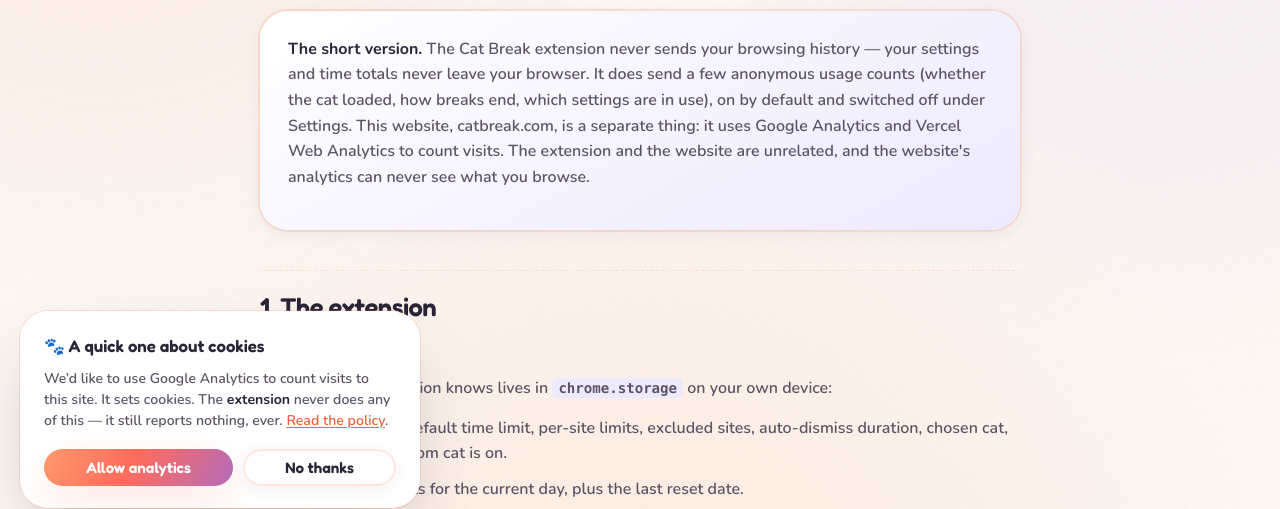
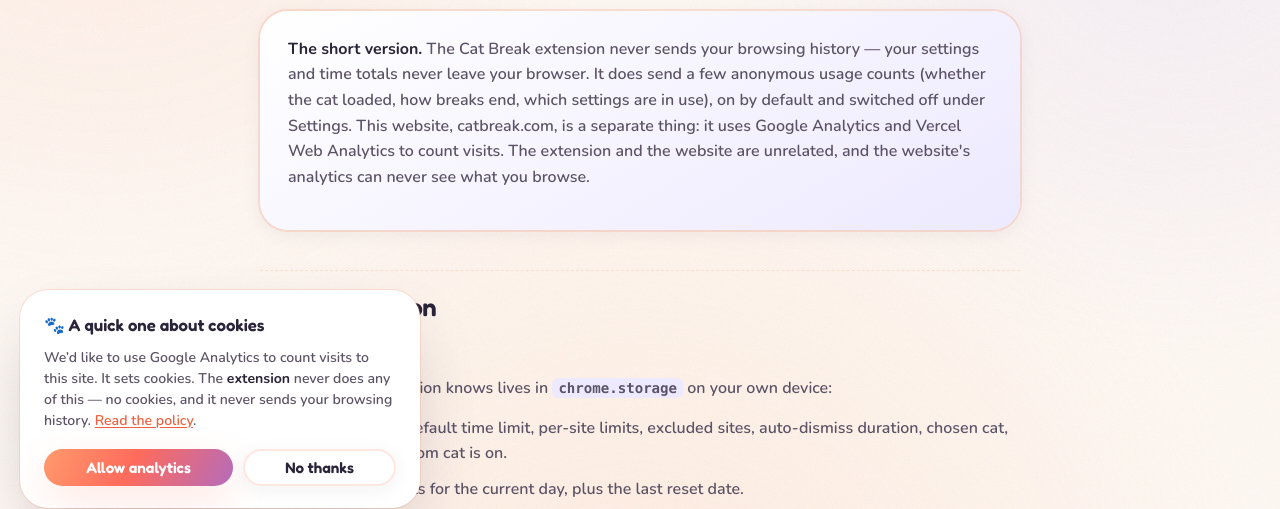
Before and after one commit to parthbhodia/gatekeep-lock-chrome-extension, a browser extension: page website/privacy.html in a window 1280 px wide. Shown: the part 272-781 px from the top of the page. Drawn offline with nearby package versions, Linux system fonts and the light colour scheme.

Commit message:
fix(website): last "reports nothing" claims, including the cookie banner
The cookie banner told every visitor the extension "reports nothing, ever",
and privacy.html's social-preview description said the same. Both now say it
never sends browsing history and only sends anonymous usage counts, matching
the policy that went live with #7. Also the homepage bullet, an HTML comment
and the README line.

Co-Authored-By: Claude Opus 5.5 <noreply@anthropic.com>
Claude-Session: https://claude.ai/code/session_017QBm3QBH56iqhEWASuaWdV

```diff
--- a/website/consent.js
+++ b/website/consent.js
@@ -82,7 +82,7 @@
     banner.innerHTML =
       '<p class="cookie-title">🐾 A quick one about cookies</p>' +
       '<p class="cookie-body">We’d like to use Google Analytics to count visits to this site. ' +
-      'It sets cookies. The <strong>extension</strong> never does any of this — it still reports nothing, ever. ' +
+      'It sets cookies. The <strong>extension</strong> never does any of this — no cookies, and it never sends your browsing history. ' +
       '<a href="privacy.html">Read the policy</a>.</p>' +
       '<div class="cookie-actions">' +
       '<button type="button" class="btn btn-primary btn-sm" data-consent="granted">Allow analytics</button>' +
--- a/website/privacy.html
+++ b/website/privacy.html
@@ -12,7 +12,7 @@
 <meta property="og:url" content="https://www.catbreak.com/privacy.html" />
 <meta property="og:site_name" content="Cat Break" />
 <meta property="og:title" content="Privacy Policy — Cat Break" />
-<meta property="og:description" content="The extension stores everything locally and reports nothing. The website uses Google Analytics and Vercel Web Analytics." />
+<meta property="og:description" content="The extension never sends your browsing history, only a few anonymous usage counts you can turn off. The website uses Google Analytics and Vercel Web Analytics." />
 <meta property="og:image" content="https://www.catbreak.com/og.jpg" />
 <meta property="og:locale" content="en_US" />
 <meta name="twitter:card" content="summary" />
```
Also changed, not shown: website/index.html (+2 -2 lines), 1 other file.
